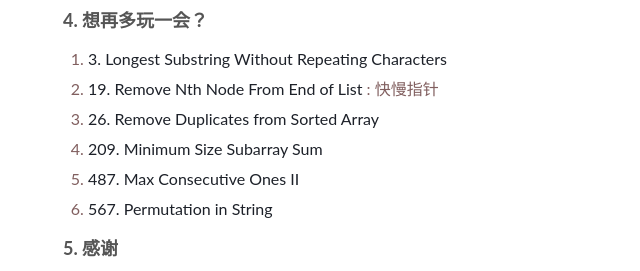
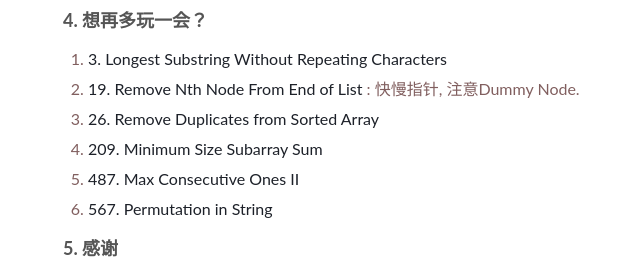
Before and after one commit to WillWang-X/willwang-x.github.io, a Jekyll site: the page built from _posts/2018-03-01-fast-and-slow.md, in a window 1280 px wide, cut to the strip 1476-1747 px from the top of the page. Shown: the whole strip, without its empty margins (227-867 px from the left). Built offline with Jekyll 4.4.1, drawn with Linux system fonts in a browser that asks for light colours.

Commit message:
add fast and slow

```diff
--- a/_posts/2018-03-01-fast-and-slow.md
+++ b/_posts/2018-03-01-fast-and-slow.md
@@ -51,7 +51,7 @@ Minimum window is "**BANC**".
 ### 4. 想再多玩一会？
 
 1. [3. Longest Substring Without Repeating Characters](https://leetcode.com/problems/longest-substring-without-repeating-characters/description/)
-1. [19. Remove Nth Node From End of List](https://leetcode.com/problems/remove-nth-node-from-end-of-list/description/) : 快慢指针
+1. [19. Remove Nth Node From End of List](https://leetcode.com/problems/remove-nth-node-from-end-of-list/description/) : 快慢指针, 注意Dummy Node.
 1. [26. Remove Duplicates from Sorted Array](https://leetcode.com/problems/remove-duplicates-from-sorted-array/description/)
 1. [209. Minimum Size Subarray Sum](https://leetcode.com/problems/minimum-size-subarray-sum/description/)
 1. [487. Max Consecutive Ones II](https://leetcode.com/problems/max-consecutive-ones-ii/description/)
```
